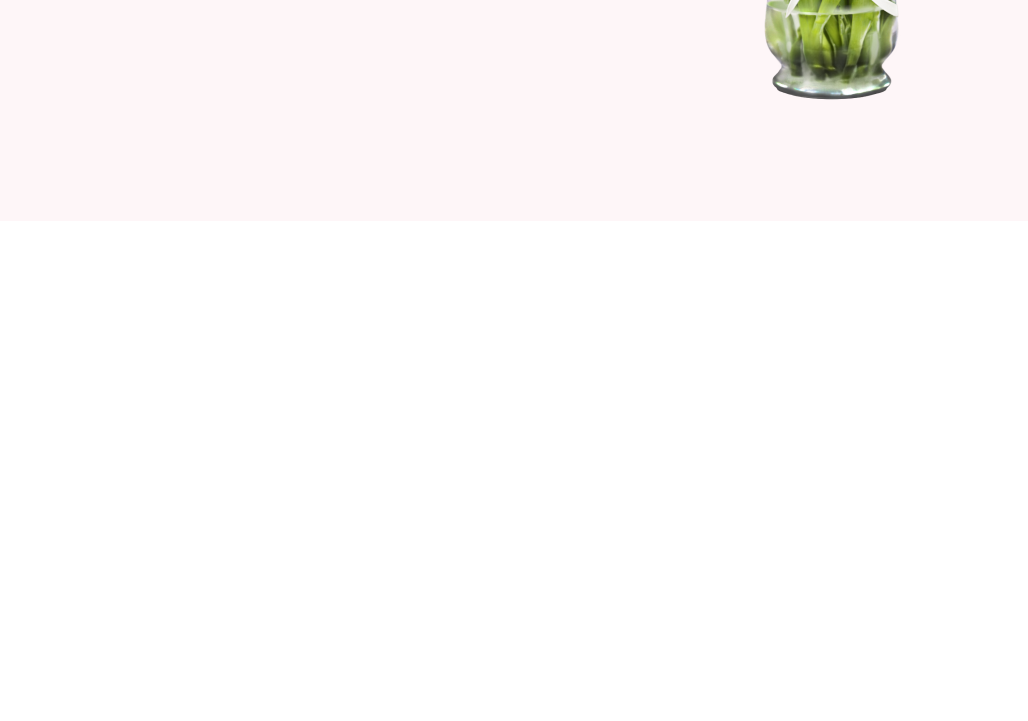
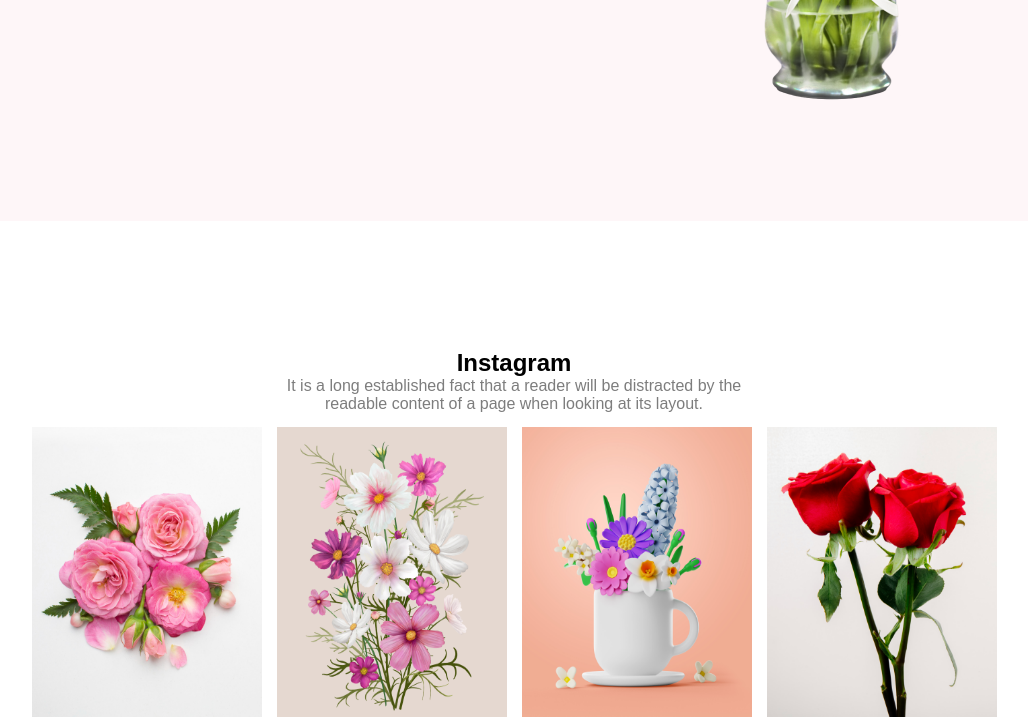
Before and after one commit to tahmid-ar-rafi/my-flower-shop, a plain HTML site: page index.html in a window 1280 px wide. Shown: the part 1789-2510 px from the top of the page, without its empty margins (126-1154 px from the left). Before the commit the page ends 2010 px from the top, so only its background shows below. Drawn offline with Linux system fonts and the light colour scheme.

Commit message:
added the instagram section

```diff
--- a/index.html
+++ b/index.html
@@ -29,7 +29,7 @@
             <div class="feature-title">
                 <h1 class="feature-heading">Our Featured Flowers</h1>
                 <p class="feature-paragraph">It is a long established fact that a reader will be distracted by the readable content of a page when looking at its layout.</p>
-                </div>
+            </div>
             <div class="feature-container">
                 <div class="flower-1">
                     <img class="flower-img1" src="./Flower Asset/pngwing 6.png" alt="">
@@ -59,6 +59,33 @@
                 </div>
             </div>
         </section>
+
+            <!-- insta section -->
+            <section>
+                <div class="insta-title">
+                    <h1 class="insta-heading">Instagram</h1>
+                    <p class="insta-para">It is a long established fact that a reader will be distracted by the readable content of a page when looking at its layout.</p>
+                </div>
+                <div class="insta-images">
+                    <div class="img-1">
+                        <img class="img" src="./Flower Asset/Flower 01.png" alt="">
+                    </div>
+                    <div class="img-2">
+                        <img class="img" src="./Flower Asset/Rectangle 4.png" alt="">
+                    </div>
+                    <div class="img-3">
+                        <img class="img" src="./Flower Asset/Rectangle 5.png" alt="">
+                    </div>
+                    <div class="img-4">
+                        <img class="img" src="./Flower Asset/Rectangle 6.png" alt="">
+                    </div>
+                </div>
+            </section>
+
+            <!-- cupon section -->
+            <section>
+
+            </section>
     </main>
     <footer></footer>
 </body>
--- a/style.css
+++ b/style.css
@@ -15,12 +15,10 @@
     width: 490px;
     height: 350px;
     padding-left: 70px;
-    /* background-color: aqua; */
 }
 .banner-image{
     width: 500px;
     height: 500px;
-    /* background-color: yellow; */
     padding-left: 50px;
     padding-right: 50px;
 }
@@ -40,7 +38,6 @@
 .button{
     width: 110px;
     height: 40px;
-    /* padding: 5px; */
     border-radius: 8px;
     border: none;
     color: aliceblue;
@@ -53,7 +50,7 @@
     margin-left: auto;
     margin-top: 10%;
     margin-bottom: 40px;
-    width: 50%;
+    width: 40%;
 }
 .feature-container{
 
@@ -75,8 +72,6 @@
     border-top-left-radius: 100%;
     width: 320px;
     height: 320px;
-    /* padding-left: 80px;
-    padding-top: 60px; */
 }
 .flower-2{
     background-color: #e4f0ce;
@@ -93,10 +88,6 @@
     border-top-left-radius: 100%;
     width: 320px;
     height: 320px;
-    /* padding-top: 40px;
-    padding-left: 30px; */
-
-
 }
 .flower-img1{
     width: 200px;
@@ -145,7 +136,6 @@
 .hotdeal-title{
     width: 35%;
     height: 30%;
-    /* background-color: #8a656d; */
     text-align: center;
 }
 .hotdeal-heading{
@@ -159,3 +149,25 @@
 span{
     color: rgba(229, 84, 115, 1);
 }
+.insta-title{
+    width: 40%;
+    text-align: center;
+    margin: 10% auto 5%;
+}
+.insta-headin{
+    font-size: 30px;
+    padding-bottom: 50px;
+}
+.insta-para{
+    color: rgba(39, 39, 39, 0.60);
+}
+.insta-images{
+    display: flex;
+    justify-content: center;
+    gap: 15px;
+}
+.img{
+    width: 230px;
+    height: 290px;
+    margin-top: -50px;
+}
```
